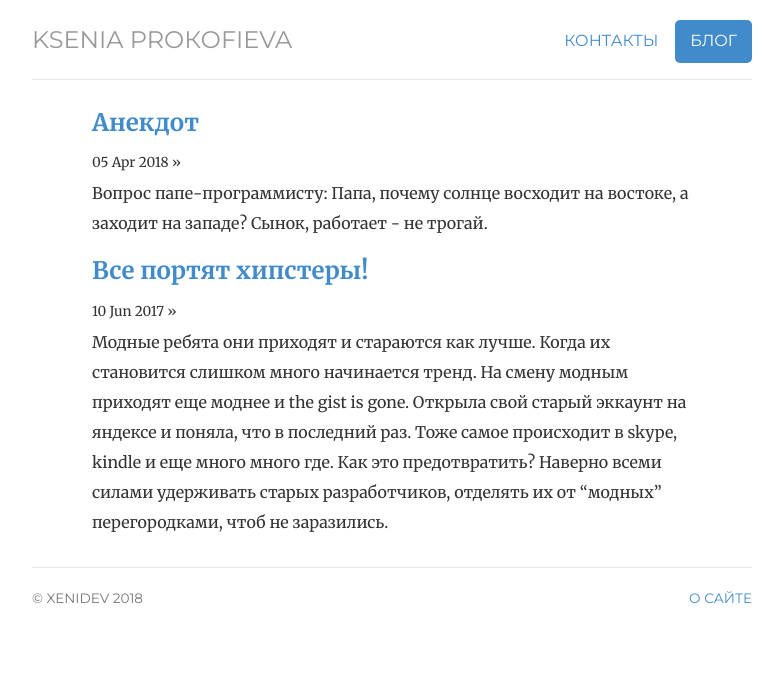
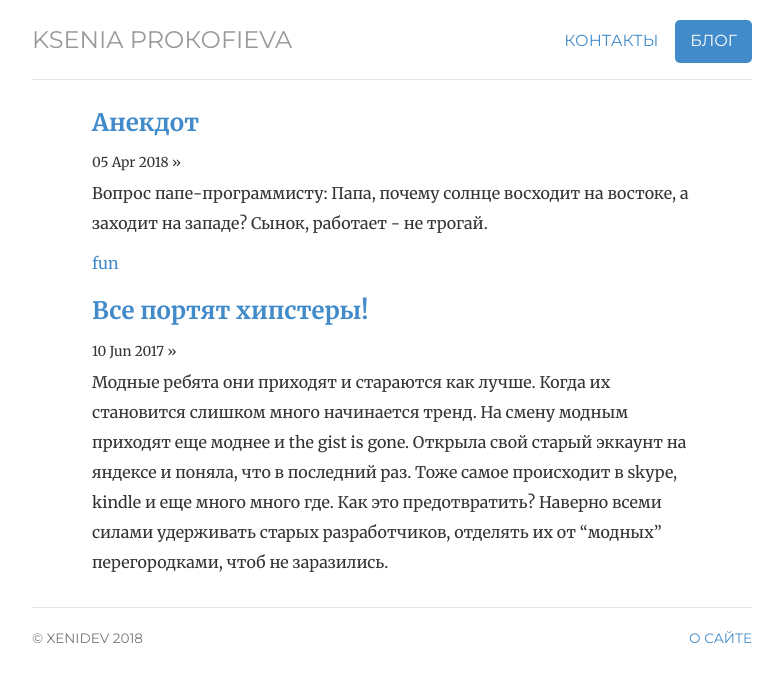
Before and after one commit to ValeraS/xenidev.github.io, a Jekyll site: the page built from notes/index.html, in a window 1280 px wide. Shown: the top 682 px of the page, without its empty margins (248-1031 px from the left). Built offline with Jekyll 4.4.1, drawn with Linux system fonts in a browser that asks for light colours.

Commit message:
Update post-list.html

```diff
--- a/_includes/post-list.html
+++ b/_includes/post-list.html
@@ -5,7 +5,39 @@
                     <h3><a class="href="{{ post.url }}">{{ post.title }}</a></h3>
             <span><i class="fa fa-calendar"></i><small>{{ post.date | date_to_string }} &raquo;</small></span>
 
-              {{ post.content }}</li>
+              {{ post.content }}
+
+
+                   <div class="post-categories">
+  {% if post %}
+    {% assign categories = post.categories %}
+  {% else %}
+    {% assign categories = page.categories %}
+  {% endif %}
+  {% for category in categories %}
+  <a href="{{site.baseurl}}/categories/#{{category|slugize}}">{{category}}</a>
+  {% unless forloop.last %}&nbsp;{% endunless %}
+  {% endfor %}
+</div>
+
+
+
+
+
+
+
+
+
+
+
+
+
+
+
+
+
+
+                        </li>
 
 
     </ul>
```
